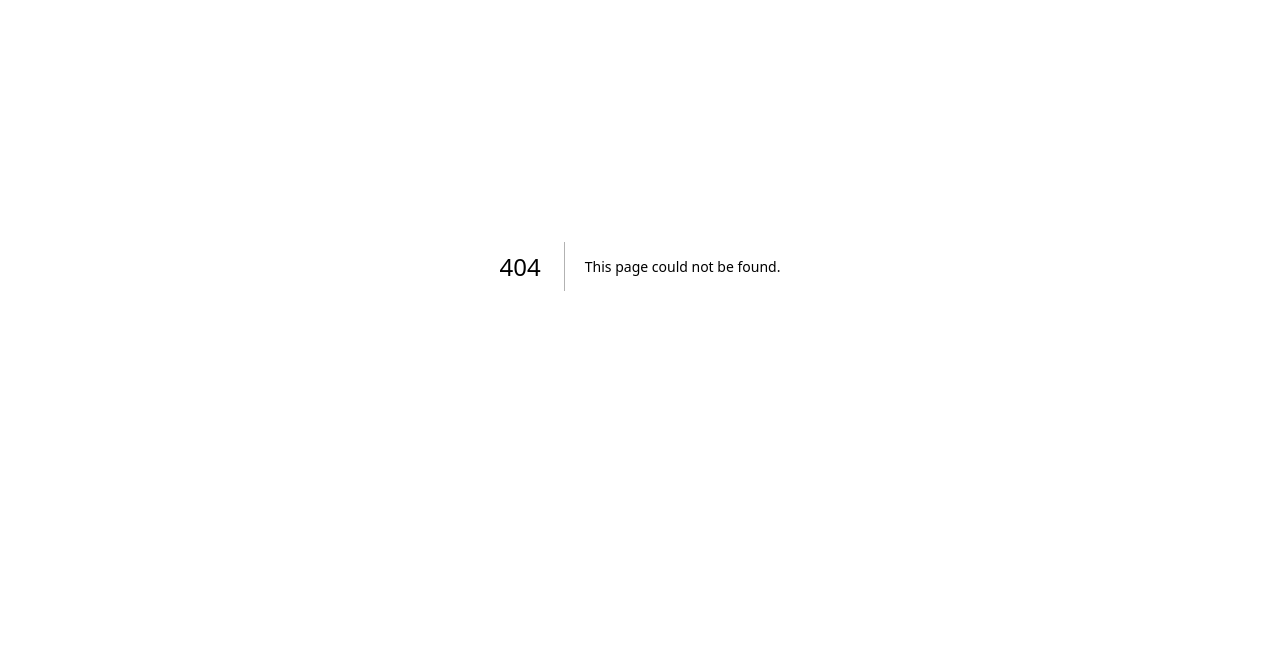
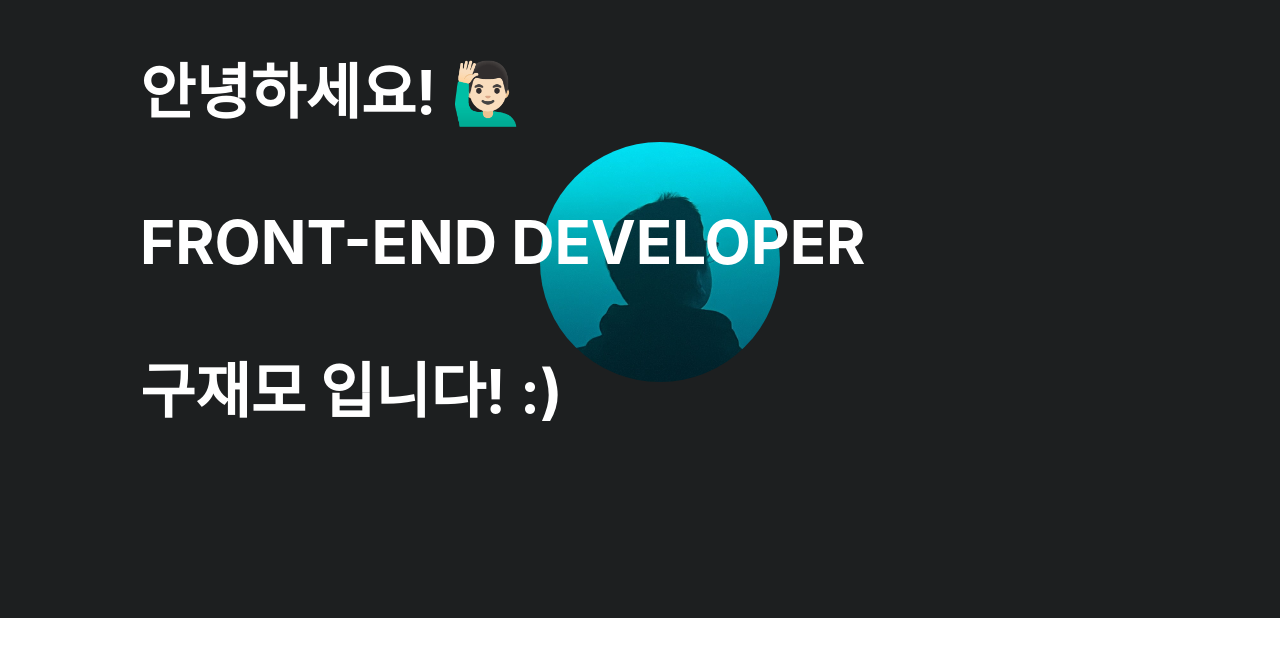
Before and after one commit to goodjam92/my-website, a Next.js app: page /intro in a window 1280 px wide. Before the commit this address had no page. Shown: the part 134-790 px from the top of the page. Built offline with nearby package versions, Linux system fonts and the light colour scheme.

Commit message:
feat: 포트폴리오 첫 페이지 화면 완료

```diff
--- /dev/null
+++ b/pages/intro.tsx
@@ -0,0 +1,139 @@
+import { fadeOut, fadeInFromLeft } from "@/components/animation/animation";
+import {
+  Container,
+  ContentBox,
+  InnerContainer,
+} from "@/components/common/commonStyle";
+import { INTRO_PAGE } from "@/hooks/TextConstant";
+import { useEffect, useRef, useState } from "react";
+import styled, { css } from "styled-components";
+
+export default function Intro() {
+  const ref = useRef<HTMLDivElement>(null);
+  const magicRef = useRef(null);
+  const [localVisible, setLocalVisible] = useState<boolean>(false);
+
+  useEffect(() => {
+    const magic: any = magicRef.current;
+    if (!magic) {
+      return;
+    }
+    const magicWHalf = magic.offsetWidth / 2;
+
+    function handleMouseMove(e: any) {
+      magic.style.left = e.pageX - magicWHalf + "px";
+      magic.style.top = e.pageY - magicWHalf + "px";
+    }
+
+    document.addEventListener("mousemove", handleMouseMove);
+
+    return () => {
+      document.removeEventListener("mousemove", handleMouseMove);
+    };
+  }, [localVisible]);
+
+  useEffect(() => {
+    const observer = new IntersectionObserver(
+      ([entry]) => {
+        if (!entry.isIntersecting) {
+          setLocalVisible(false);
+          return;
+        }
+        setLocalVisible(entry.isIntersecting);
+      },
+      {
+        rootMargin: "0px",
+        threshold: 0.2,
+      }
+    );
+    if (ref.current) {
+      observer.observe(ref.current);
+      return;
+    }
+    return () => {
+      if (ref.current) {
+        // eslint-disable-next-line react-hooks/exhaustive-deps
+        observer.unobserve(ref.current);
+      }
+    };
+  }, [ref]);
+
+  return (
+    <>
+      <IntroWrap ref={ref}>
+        {localVisible === true ? <MagicScreen ref={magicRef} /> : null}
+        <Container>
+          <InnerContainer>
+            <ContentBox>
+              <IntroTextContainer>
+                <IntroText visible={localVisible} delay={0.75}>
+                  {INTRO_PAGE.LEFT_TOP_TEXT}
+                </IntroText>
+                <IntroText visible={localVisible} delay={1.75}>
+                  {INTRO_PAGE.LEFT_MID_TEXT}
+                </IntroText>
+                <IntroText visible={localVisible} delay={2.5}>
+                  {INTRO_PAGE.LEFT_BOTTOM_TEXT}
+                </IntroText>
+              </IntroTextContainer>
+            </ContentBox>
+          </InnerContainer>
+        </Container>
+      </IntroWrap>
+    </>
+  );
+}
+
+interface VisibleProps {
+  visible: boolean;
+  delay?: number;
+}
+
+const IntroWrap = styled.section`
+  position: relative;
+  width: 100%;
+  min-height: 100%;
+  display: flex;
+  justify-content: center;
+  align-items: center;
+  background: #1d1f20;
+  z-index: -99;
+`;
+
+const IntroTextContainer = styled.div`
+  width: 100%;
+  height: 100%;
+  display: flex;
+  flex-direction: column;
+  justify-content: center;
+`;
+
+const IntroText = styled.h1<VisibleProps>`
+  position: relative;
+  font-size: 6rem;
+  text-transform: uppercase;
+  color: #fff;
+  opacity: 0;
+  ${(props) =>
+    props.visible === true
+      ? css`
+          animation: ${fadeInFromLeft} 0.5s linear forwards;
+          animation-delay: ${props.delay}s;
+        `
+      : css`
+          animation: ${fadeOut} 0.2s linear forwards;
+        `}
+  z-index: 10;
+`;
+
+const MagicScreen = styled.div`
+  z-index: 5;
+  position: absolute;
+  top: calc(50% - 10rem);
+  left: calc(50% - 10rem);
+  width: 24rem;
+  height: 24rem;
+  background: url("/assets/image/myphoto.jpeg") 50% 50% no-repeat fixed;
+  background-size: cover;
+  border-radius: 50%;
+`;
```
